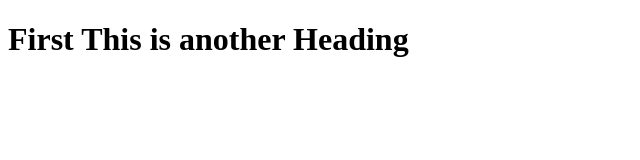
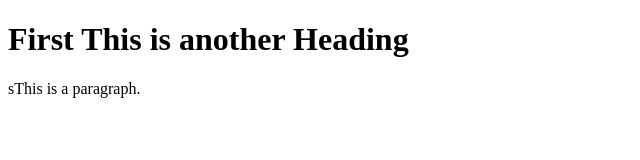
Before and after one commit to NanSyk/learning-git, a plain HTML site: page index.html in a window 1280 px wide. Shown: the whole page, without its empty margins (0-640 px from the left). Drawn offline with Linux system fonts and the light colour scheme.

Commit message:
Update index.html

```diff
--- a/index.html
+++ b/index.html
@@ -5,5 +5,7 @@
 </head>
 <body>
 <h1>First This is another Heading</h1>
+<p>sThis is a paragraph.</p>
+
 </body>
 </html>
```
